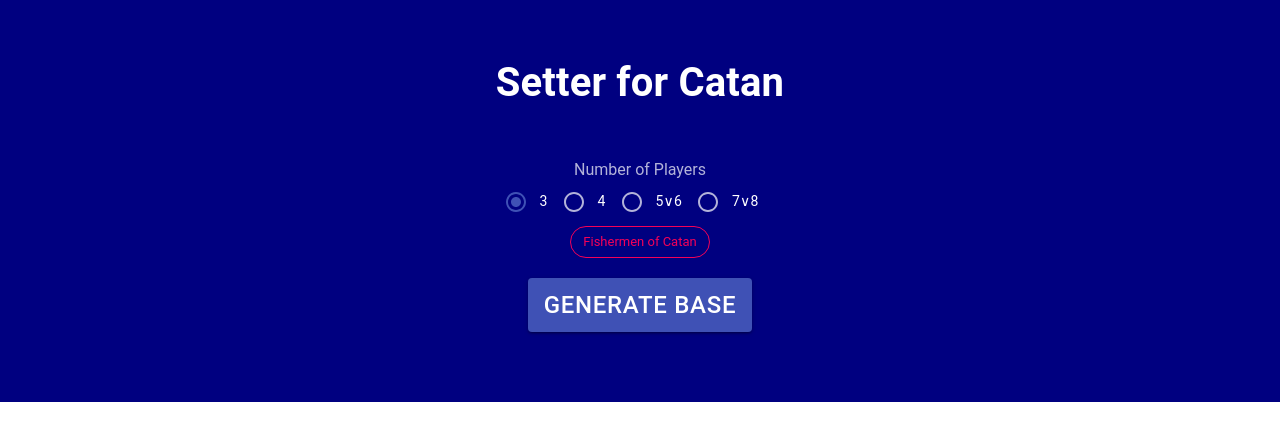
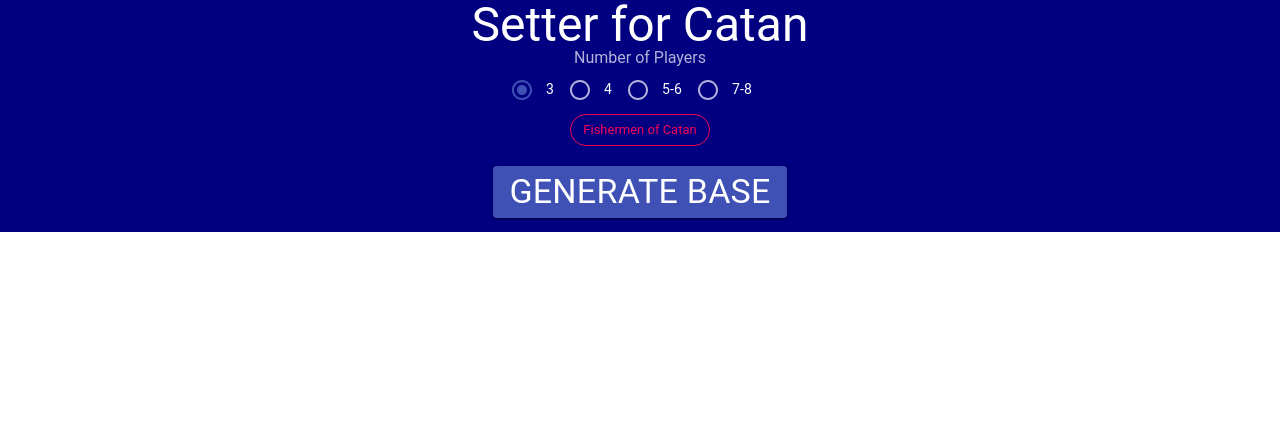
Before and after one commit to noel-yap/setter-for-catan-tsx, a React (Create React App) app: page / in a window 1280 px wide. Shown: the top 440 px of the page. Built offline with nearby package versions, Linux system fonts and the light colour scheme.

Commit message:
7-8 player Heading for New Shores configured.

```diff
--- a/src/App.css
+++ b/src/App.css
@@ -9,3 +9,7 @@
   align-items: center;
   justify-content: center;
 }
+
+#generate-board-button {
+  margin-bottom: 1em;
+}
--- a/src/App.tsx
+++ b/src/App.tsx
@@ -2,7 +2,6 @@
 import React from 'react';
 import Button from '@material-ui/core/Button';
 import Chip from '@material-ui/core/Chip';
-import DialogTitle from '@material-ui/core/DialogTitle';
 import FormLabel from '@material-ui/core/FormLabel';
 import FormControlLabel from '@material-ui/core/FormControlLabel';
 import Menu from '@material-ui/core/Menu';
@@ -10,6 +9,7 @@
 import Radio from '@material-ui/core/Radio';
 import RadioGroup from '@material-ui/core/RadioGroup';
 import Tooltip from '@material-ui/core/Tooltip';
+import Typography from '@material-ui/core/Typography';
 import {createMuiTheme, MuiThemeProvider} from '@material-ui/core/styles';
 
 import './App.css';
@@ -350,13 +350,14 @@
       'Base': {
         '3': [Configurations.CONFIGURATION_3_4, Configurations.CONFIGURATION_3_4_FISHERMEN],
         '4': [Configurations.CONFIGURATION_3_4, Configurations.CONFIGURATION_3_4_FISHERMEN],
-        '5∨6': [Configurations.CONFIGURATION_5_6, Configurations.CONFIGURATION_5_6_FISHERMEN],
-        '7∨8': [Configurations.CONFIGURATION_7_8, Configurations.CONFIGURATION_7_8_FISHERMEN]
+        '5-6': [Configurations.CONFIGURATION_5_6, Configurations.CONFIGURATION_5_6_FISHERMEN],
+        '7-8': [Configurations.CONFIGURATION_7_8, Configurations.CONFIGURATION_7_8_FISHERMEN]
       },
       'Seafarers: Heading for New Shores': {
         '3': [Configurations.CONFIGURATION_3_EXPANSION_SEA_SCENARIO_HFNS, Configurations.CONFIGURATION_3_EXPANSION_SEA_SCENARIO_HFNS_FISHERMEN],
         '4': [Configurations.CONFIGURATION_4_EXPANSION_SEA_SCENARIO_HFNS, Configurations.CONFIGURATION_4_EXPANSION_SEA_SCENARIO_HFNS_FISHERMEN],
-        '5∨6': [Configurations.CONFIGURATION_5_6_EXPANSION_SEA_SCENARIO_HFNS, Configurations.CONFIGURATION_5_6_EXPANSION_SEA_SCENARIO_HFNS_FISHERMEN]
+        '5-6': [Configurations.CONFIGURATION_5_6_EXPANSION_SEA_SCENARIO_HFNS, Configurations.CONFIGURATION_5_6_EXPANSION_SEA_SCENARIO_HFNS_FISHERMEN],
+        '7-8': [Configurations.CONFIGURATION_7_8_EXPANSION_SEA_SCENARIO_HFNS, Configurations.CONFIGURATION_7_8_EXPANSION_SEA_SCENARIO_HFNS_FISHERMEN]
       },
       'Seafarers: The Fog Islands': {
         '3': [Configurations.CONFIGURATION_3_EXPANSION_SEA_SCENARIO_FI, Configurations.CONFIGURATION_3_EXPANSION_SEA_SCENARIO_FI_FISHERMEN]
@@ -364,7 +365,7 @@
       'Traders and Barbarians: Traders and Barbarians': {
         '3': [Configurations.CONFIGURATION_3_4_EXPANSION_TB_SCENARIO_TB, Configurations.CONFIGURATION_3_4_EXPANSION_TB_SCENARIO_TB_FISHERMEN],
         '4': [Configurations.CONFIGURATION_3_4_EXPANSION_TB_SCENARIO_TB, Configurations.CONFIGURATION_3_4_EXPANSION_TB_SCENARIO_TB_FISHERMEN],
-        '5∨6': [Configurations.CONFIGURATION_5_6_EXPANSION_TB_SCENARIO_TB, Configurations.CONFIGURATION_5_6_EXPANSION_TB_SCENARIO_TB_FISHERMEN]
+        '5-6': [Configurations.CONFIGURATION_5_6_EXPANSION_TB_SCENARIO_TB, Configurations.CONFIGURATION_5_6_EXPANSION_TB_SCENARIO_TB_FISHERMEN]
       }
     };
     const scenarios = Object.keys(boardConfigurations);
@@ -374,7 +375,7 @@
         <div className="App">
           <header className="App-header">
             <MuiThemeProvider theme={theme}>
-              <DialogTitle><h1>Setter for Catan</h1></DialogTitle>
+              <Typography variant="h3">Setter for Catan</Typography>
               <FormLabel>Number of Players</FormLabel>
               <RadioGroup
                   id="player-counts"
@@ -409,9 +410,8 @@
               <br/>
               <Tooltip title="Right click to change configuration.">
                 <Button
+                    id="generate-board-button"
                     variant="contained"
-                    id="generate-board-button"
-                    style={{fontSize: 24}}
                     color="primary"
                     onClick={() => {
                       this.setState({
@@ -425,7 +425,7 @@
                       });
                     }}
                 >
-                  Generate {this.state.scenario}
+                  <Typography variant="h4">Generate {this.state.scenario}</Typography>
                 </Button>
               </Tooltip>
               <Menu
@@ -452,7 +452,6 @@
                 }
               </Menu>
               <GeneratedBoard board={this.state.board}/>
-              <DialogTitle><h1/></DialogTitle>
             </MuiThemeProvider>
           </header>
         </div>
--- a/src/component/Chits.ts
+++ b/src/component/Chits.ts
@@ -70,8 +70,11 @@
     CHITS_10,
     CHITS_11];
 
-  export const BASE_5_6_EXPANSION_SEA_SCENARIO_HFNS_SMALL_ISLANDS_PRODUCING_TERRAIN_CHIT_SET = BASE_4_EXPANSION_SEA_SCENARIO_HFNS_SMALL_ISLANDS_PRODUCING_TERRAIN_CHIT_SET
+  export const EXTENSION_5_6_EXPANSION_SEA_SCENARIO_HFNS_SMALL_ISLANDS_PRODUCING_TERRAIN_CHIT_SET = BASE_4_EXPANSION_SEA_SCENARIO_HFNS_SMALL_ISLANDS_PRODUCING_TERRAIN_CHIT_SET
       .concat([CHITS_12]);
+
+  export const EXTENSION_7_8_EXPANSION_SEA_SCENARIO_HFNS_SMALL_ISLANDS_PRODUCING_TERRAIN_CHIT_SET = EXTENSION_5_6_EXPANSION_SEA_SCENARIO_HFNS_SMALL_ISLANDS_PRODUCING_TERRAIN_CHIT_SET
+      .concat(EXTENSION_5_6_EXPANSION_SEA_SCENARIO_HFNS_SMALL_ISLANDS_PRODUCING_TERRAIN_CHIT_SET);
 
   export const BASE_3_EXPANSION_SEA_SCENARIO_FI_FACE_UP_PRODUCING_TERRAIN_CHIT_SET = [CHITS_3, CHITS_4, CHITS_10, CHITS_12]
       .concat(new Array(2).fill(CHITS_5))
--- a/src/component/Configurations.ts
+++ b/src/component/Configurations.ts
@@ -130,7 +130,7 @@
       .concat([[Coordinates.EXTENSION_5_6_EXPANSION_SEA_SCENARIO_HFNS_BIG_ISLAND_HARBOR_COORDINATES, [
         new TileChitBag(Tiles.EXTENSION_5_6_HARBOR_TILE_SET)]]])
       .concat([[Coordinates.EXTENSION_5_6_EXPANSION_SEA_SCENARIO_HFNS_SMALL_ISLAND_TERRAIN_COORDINATES, [
-        new TileChitBag(Tiles.BASE_5_6_EXPANSION_SEA_SCENARIO_HFNS_SMALL_ISLANDS_PRODUCING_TERRAIN_TILE_SET, Chits.BASE_5_6_EXPANSION_SEA_SCENARIO_HFNS_SMALL_ISLANDS_PRODUCING_TERRAIN_CHIT_SET),
+        new TileChitBag(Tiles.EXTENSION_5_6_EXPANSION_SEA_SCENARIO_HFNS_SMALL_ISLANDS_PRODUCING_TERRAIN_TILE_SET, Chits.EXTENSION_5_6_EXPANSION_SEA_SCENARIO_HFNS_SMALL_ISLANDS_PRODUCING_TERRAIN_CHIT_SET),
         new TileChitBag(new Array(4).fill(Tiles.SEA))]]]));
   export const CONFIGURATION_5_6_EXPANSION_SEA_SCENARIO_HFNS_FISHERMEN = new Configuration(CONFIGURATION_5_6_FISHERMEN.settings
       .filter((c) => c[0] === Coordinates.EXTENSION_5_6_TERRAIN_COORDINATES)
@@ -140,9 +140,31 @@
       .concat([[Coordinates.EXTENSION_5_6_EXPANSION_SEA_SCENARIO_HFNS_BIG_ISLAND_HARBOR_COORDINATES, [
         new TileChitBag(Tiles.EXTENSION_5_6_HARBOR_TILE_SET)]]])
       .concat([[Coordinates.EXTENSION_5_6_EXPANSION_SEA_SCENARIO_HFNS_SMALL_ISLAND_TERRAIN_COORDINATES, [
-        new TileChitBag(Tiles.BASE_5_6_EXPANSION_SEA_SCENARIO_HFNS_SMALL_ISLANDS_PRODUCING_TERRAIN_TILE_SET, Chits.BASE_5_6_EXPANSION_SEA_SCENARIO_HFNS_SMALL_ISLANDS_PRODUCING_TERRAIN_CHIT_SET),
+        new TileChitBag(Tiles.EXTENSION_5_6_EXPANSION_SEA_SCENARIO_HFNS_SMALL_ISLANDS_PRODUCING_TERRAIN_TILE_SET, Chits.EXTENSION_5_6_EXPANSION_SEA_SCENARIO_HFNS_SMALL_ISLANDS_PRODUCING_TERRAIN_CHIT_SET),
         new TileChitBag(new Array(4).fill(Tiles.SEA))]]])
       .concat([[Coordinates.EXTENSION_5_6_EXPANSION_SEA_SCENARIO_HFNS_BIG_ISLAND_FISHERY_COORDINATES, [EXTENSION_5_6_FISHERY_TILE_CHIT_BAG]]]));
+
+  export const CONFIGURATION_7_8_EXPANSION_SEA_SCENARIO_HFNS = new Configuration(CONFIGURATION_7_8.settings
+      .filter((c) => c[0] === Coordinates.EXTENSION_7_8_TERRAIN_COORDINATES)
+      .map((c) => {
+        return [Coordinates.EXTENSION_7_8_EXPANSION_SEA_SCENARIO_HFNS_BIG_ISLAND_TERRAIN_COORDINATES, c[1]] as [Coordinates.Coordinate[], TileChitBag[]];
+      })
+      .concat([[
+        Coordinates.EXTENSION_7_8_EXPANSION_SEA_SCENARIO_HFNS_BIG_ISLAND_HARBOR_COORDINATES, [new TileChitBag(Tiles.EXTENSION_7_8_HARBOR_TILE_SET)]]])
+      .concat([[Coordinates.EXTENSION_7_8_EXPANSION_SEA_SCENARIO_HFNS_SMALL_ISLAND_TERRAIN_COORDINATES, [
+        new TileChitBag(Tiles.EXTENSION_7_8_EXPANSION_SEA_SCENARIO_HFNS_SMALL_ISLANDS_PRODUCING_TERRAIN_TILE_SET, Chits.EXTENSION_7_8_EXPANSION_SEA_SCENARIO_HFNS_SMALL_ISLANDS_PRODUCING_TERRAIN_CHIT_SET),
+        new TileChitBag(new Array(10).fill(Tiles.SEA))]]]));
+  export const CONFIGURATION_7_8_EXPANSION_SEA_SCENARIO_HFNS_FISHERMEN = new Configuration(CONFIGURATION_7_8_FISHERMEN.settings
+      .filter((c) => c[0] === Coordinates.EXTENSION_7_8_TERRAIN_COORDINATES)
+      .map((c) => {
+        return [Coordinates.EXTENSION_7_8_EXPANSION_SEA_SCENARIO_HFNS_BIG_ISLAND_TERRAIN_COORDINATES, c[1]] as [Coordinates.Coordinate[], TileChitBag[]];
+      })
+      .concat([[
+        Coordinates.EXTENSION_7_8_EXPANSION_SEA_SCENARIO_HFNS_BIG_ISLAND_HARBOR_COORDINATES, [new TileChitBag(Tiles.EXTENSION_7_8_HARBOR_TILE_SET)]]])
+      .concat([[Coordinates.EXTENSION_7_8_EXPANSION_SEA_SCENARIO_HFNS_BIG_ISLAND_FISHERY_COORDINATES, [EXTENSION_5_6_FISHERY_TILE_CHIT_BAG]]])
+      .concat([[Coordinates.EXTENSION_7_8_EXPANSION_SEA_SCENARIO_HFNS_SMALL_ISLAND_TERRAIN_COORDINATES, [
+        new TileChitBag(Tiles.EXTENSION_7_8_EXPANSION_SEA_SCENARIO_HFNS_SMALL_ISLANDS_PRODUCING_TERRAIN_TILE_SET, Chits.EXTENSION_7_8_EXPANSION_SEA_SCENARIO_HFNS_SMALL_ISLANDS_PRODUCING_TERRAIN_CHIT_SET),
+        new TileChitBag(new Array(10).fill(Tiles.SEA))]]]));
 
   export const CONFIGURATION_3_EXPANSION_SEA_SCENARIO_FI = new Configuration([
     [Coordinates.BASE_3_EXPANSION_SEA_SCENARIO_FI_FACE_UP_PRODUCING_TERRAIN_COORDINATES,
--- a/src/component/Tiles.ts
+++ b/src/component/Tiles.ts
@@ -140,10 +140,13 @@
   export const BASE_4_EXPANSION_SEA_SCENARIO_HFNS_SMALL_ISLANDS_PRODUCING_TERRAIN_TILE_SET = BASE_3_EXPANSION_SEA_SCENARIO_HFNS_SMALL_ISLANDS_PRODUCING_TERRAIN_TILE_SET
       .concat([FOREST_TERRAIN]);
 
-  export const BASE_5_6_EXPANSION_SEA_SCENARIO_HFNS_SMALL_ISLANDS_PRODUCING_TERRAIN_TILE_SET = [FIELD_TERRAIN, FOREST_TERRAIN, PASTURE_TERRAIN]
+  export const EXTENSION_5_6_EXPANSION_SEA_SCENARIO_HFNS_SMALL_ISLANDS_PRODUCING_TERRAIN_TILE_SET = [FIELD_TERRAIN, FOREST_TERRAIN, PASTURE_TERRAIN]
       .concat(new Array(2).fill(HILL_TERRAIN))
       .concat(new Array(2).fill(MOUNTAIN_TERRAIN))
       .concat(new Array(3).fill(GOLD_TERRAIN));
+
+  export const EXTENSION_7_8_EXPANSION_SEA_SCENARIO_HFNS_SMALL_ISLANDS_PRODUCING_TERRAIN_TILE_SET = EXTENSION_5_6_EXPANSION_SEA_SCENARIO_HFNS_SMALL_ISLANDS_PRODUCING_TERRAIN_TILE_SET
+      .concat(EXTENSION_5_6_EXPANSION_SEA_SCENARIO_HFNS_SMALL_ISLANDS_PRODUCING_TERRAIN_TILE_SET);
 
   export const BASE_3_EXPANSION_SEA_SCENARIO_FI_FACE_UP_PRODUCING_TERRAIN_TILE_SET = new Array(2).fill(FIELD_TERRAIN)
       .concat(new Array(2).fill(HILL_TERRAIN))
```
Also changed, not shown: src/component/Coordinates.ts (+38 -0 lines).
